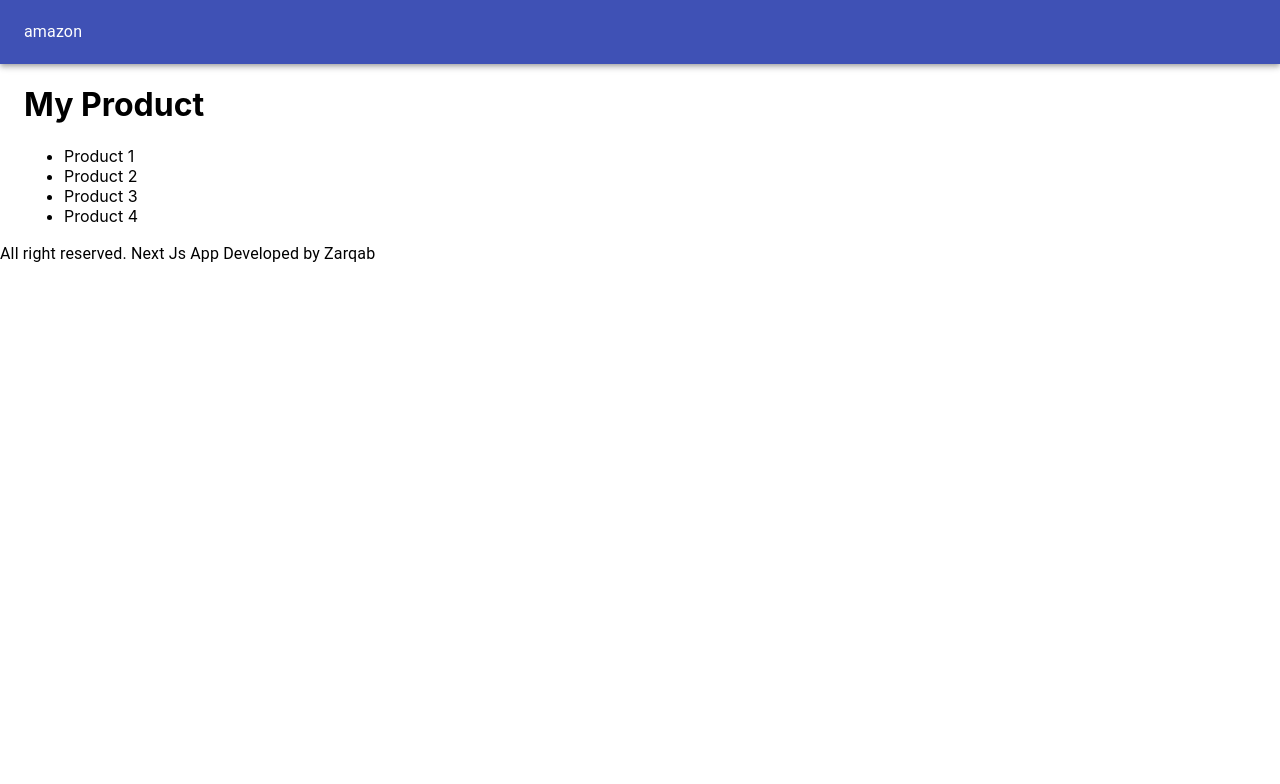
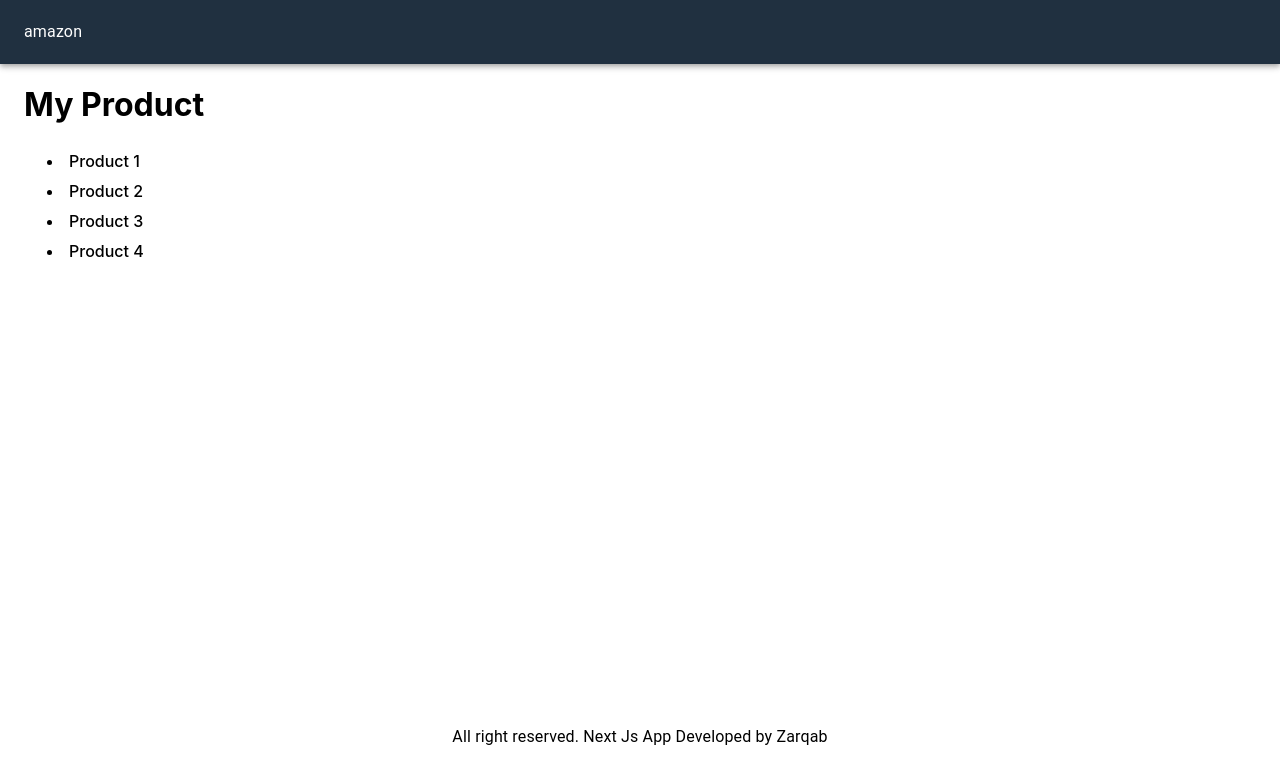
Before and after one commit to zarqabiqbal/my-amazon, a Next.js app: page / in a window 1280 px wide. Shown: the top 784 px of the page. Built offline with nearby package versions, Linux system fonts and the light colour scheme.

Commit message:
added style in project

```diff
--- a/pages/components/Layout.js
+++ b/components/Layout.js
@@ -1,22 +1,24 @@
 import { AppBar, Container, Toolbar, Typography } from '@material-ui/core';
 import Head from 'next/head';
 import React from 'react';
+import my_style from '../utils/style';
 
 export default function Layout({children}) {
+  const classes = my_style();
   return (
     <div>
       <Head>
         <title>My Amazon</title>
       </Head>
-      <AppBar position="static">
+      <AppBar position="static" className={classes.navbar}>
         <Toolbar>
           <Typography>amazon</Typography>
         </Toolbar>
       </AppBar>
-      <Container>
+      <Container className={classes.main}>
           {children}
       </Container>
-      <footer>
+      <footer className={classes.footer}>
           <Typography>
               All right reserved. Next Js App Developed by Zarqab
           </Typography>
--- a/pages/index.js
+++ b/pages/index.js
@@ -1,7 +1,7 @@
 import Head from 'next/head';
 import Image from 'next/image';
 import styles from '../styles/Home.module.css';
-import Layout from './components/Layout';
+import Layout from '../components/Layout';
 
 export default function Home() {
   return (
--- /dev/null
+++ b/utils/style.js
@@ -0,0 +1,23 @@
+import { makeStyles } from "@material-ui/core";
+
+const my_style = makeStyles({
+    navbar : {
+        backgroundColor: '#203040',
+        '& a':{
+            color:'#ffffff',
+            marginLeft: 10,
+        }
+    },
+    main : {
+        minHeight:'80vh',
+        '& li' : {
+            padding: '5px',
+            fontWeight:'500',
+        },
+    },
+    footer : {
+        textAlign : 'center',
+    }
+});
+
+export default my_style;
```
